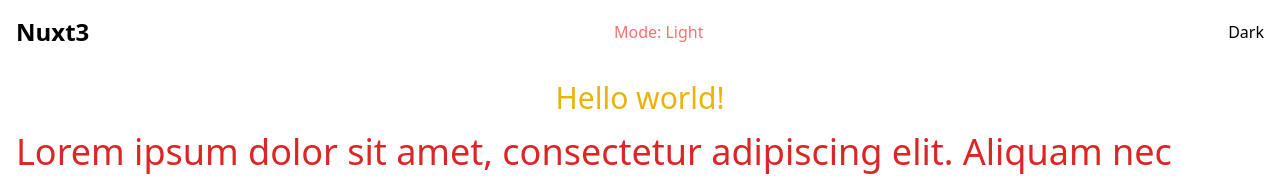
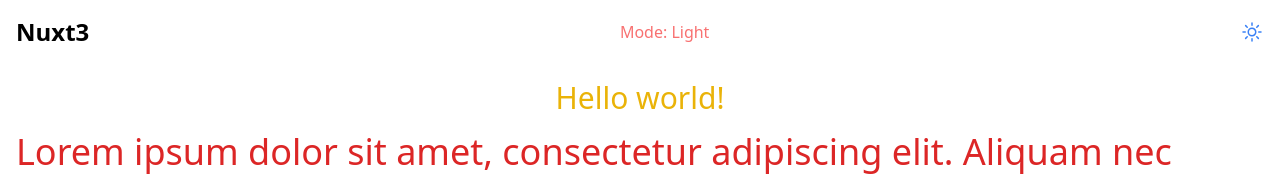
Before and after one commit to devpora/step-by-step-example-nuxt3-tailwind-restapi-pinia, a Nuxt app: page / in a window 1280 px wide. Shown: the top 176 px of the page. Built offline with nearby package versions, Linux system fonts and the light colour scheme.

Commit message:
Add icons from Heroicons

```diff
--- a/package.json
+++ b/package.json
@@ -12,5 +12,8 @@
     "autoprefixer": "^10.4.14",
     "nuxt": "^3.2.3",
     "postcss": "^8.4.21"
+  },
+  "dependencies": {
+    "@heroicons/vue": "^2.0.16"
   }
 }
--- a/pages/index.vue
+++ b/pages/index.vue
@@ -1,5 +1,7 @@
 <script setup lang="ts">
 const isDark = ref<boolean>(false)
+import { MoonIcon, SunIcon } from '@heroicons/vue/24/outline'
+
 const changeDark = () => {
   isDark.value = !isDark.value;
   if (isDark.value) {
@@ -16,9 +18,10 @@ const changeDark = () => {
       <div class="container mx-auto flex justify-between items-center px-4 text-black dark:text-white">
         <h1 class="text-2xl font-bold">Nuxt3</h1>
         <span class="text-black-700 text-red-400 dark:text-green-400">Mode: {{isDark ? 'Dark'  : 'Light'}}</span>
-        <button class="hover:text-orange-700 hover:dark:text-orange-200" @click="changeDark">
-          {{isDark ? 'Light'  : 'Dark'}}
-        </button>
+        <div @click="changeDark">
+          <MoonIcon v-if="isDark" class="h-6 w-6 text-blue-500"/>
+          <SunIcon v-else class="h-6 w-6 text-blue-500"/>
+        </div>
       </div>
     </header>
     <main class="container mx-auto px-4 py-8 flex-grow flex items-center justify-center pt-20">
```
Also changed, not shown: 2 other files (tests, documents, lock files or other folders).
